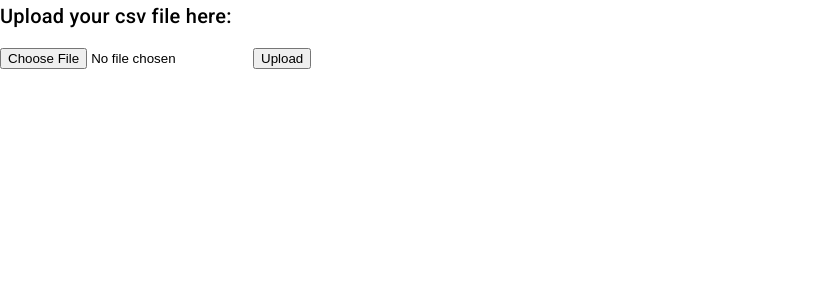
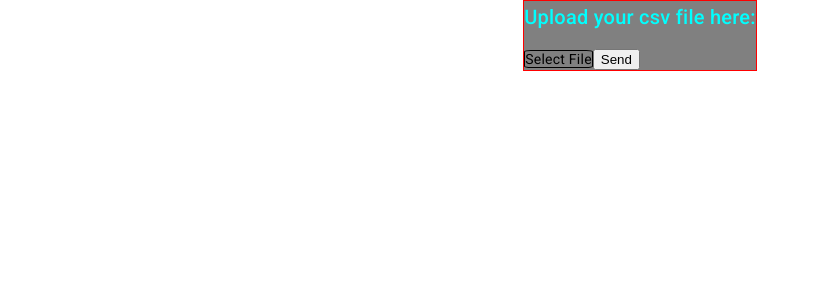
Before and after one commit to DennisEckler/cashflow, an Angular app in the folder Frontend/: page / in a window 1280 px wide. Shown: the top 300 px of the page, without its empty margins (0-820 px from the left). Built offline with nearby package versions, Linux system fonts and the light colour scheme.

Commit message:
implemented functionality to file-upload component

```diff
--- a/Frontend/src/app/file-upload/file-upload.component.html
+++ b/Frontend/src/app/file-upload/file-upload.component.html
@@ -1,4 +1,18 @@
-<h2>Upload your csv file here:</h2>
-<input type="file" class="fileUpload" (change)="onChange($event)" />
-<button (click)="onClick()">Upload</button>
-<p *ngIf="message">{{ message }}</p>
+<div class="fileUpload">
+  <h2 class="fileUpload_heading">Upload your csv file here:</h2>
+  <input
+    type="file"
+    id="fileUpload_hidden"
+    class="fileUpload_hidden"
+    name="fileUpload_hidden"
+    (change)="onChange($event)"
+  />
+  <label class="fileUpload_choseButton" for="fileUpload_hidden"
+    >Select File</label
+  >
+  <p *ngIf="message">{{ message }}</p>
+  <button class="fileUpload_sendButton" (click)="onUpload()">Send</button>
+  <div *ngIf="loading">
+    <h3>Loading...</h3>
+  </div>
+</div>
--- a/Frontend/src/app/file-upload/file-upload.component.scss
+++ b/Frontend/src/app/file-upload/file-upload.component.scss
@@ -0,0 +1,24 @@
+.fileUpload {
+  background-color: grey;
+  max-width: fit-content;
+  margin-left: auto;
+  margin-right: auto;
+  border: solid 1px red;
+
+  &_heading {
+    justify-self: center;
+    color: aqua;
+  }
+
+  &_hidden {
+    display: none;
+  }
+
+  &_choseButton {
+    border: 1px solid black;
+    border-radius: 10%;
+  }
+
+  &_sendButton {
+  }
+}
--- a/Frontend/src/app/file-upload/file-upload.component.ts
+++ b/Frontend/src/app/file-upload/file-upload.component.ts
@@ -1,21 +1,36 @@
-import { Component } from '@angular/core';
-import { HttpClient } from '@angular/common/http';
+import { Component, OnInit } from '@angular/core';
+import { FileUploadService } from './file-upload.service';
 
 @Component({
   selector: 'app-file-upload',
   templateUrl: './file-upload.component.html',
   styleUrls: ['./file-upload.component.scss'],
 })
-export class FileUploadComponent {
-  clickedEvent: boolean = false;
+export class FileUploadComponent implements OnInit {
   csvFile: File | null = null;
   message: string = '';
+  loading: boolean = false;
 
-  onClick() {}
+  constructor(private fileUploadService: FileUploadService) {}
+  ngOnInit(): void {}
+
   onChange(event: any) {
     const fileUpload: File = event.target.files[0];
     if (fileUpload) {
       this.message = fileUpload.name;
+      this.csvFile = fileUpload;
+    }
+  }
+
+  onUpload() {
+    this.loading = !this.loading;
+    if (this.csvFile) {
+      console.log('uploading this file: ' + this.csvFile.name);
+      this.fileUploadService.upload(this.csvFile).subscribe((event: any) => {
+        if (typeof event === 'object') {
+          this.loading = false;
+        }
+      });
     }
   }
 }
--- /dev/null
+++ b/Frontend/src/app/file-upload/file-upload.service.ts
@@ -0,0 +1,20 @@
+import { Injectable } from '@angular/core';
+import { HttpClient } from '@angular/common/http';
+import { Observable } from 'rxjs';
+
+@Injectable({
+  providedIn: 'root',
+})
+export class FileUploadService {
+  url = '';
+
+  constructor(private http: HttpClient) {}
+
+  upload(file: File): Observable<any> {
+    const formData = new FormData();
+    if (file) {
+      formData.append('file', file, file.name);
+    }
+    return this.http.post(this.url, formData);
+  }
+}
```
Also changed, not shown: Frontend/src/app/app.module.ts (+6 -7 lines), 1 other file (tests, documents, lock files or other folders).
